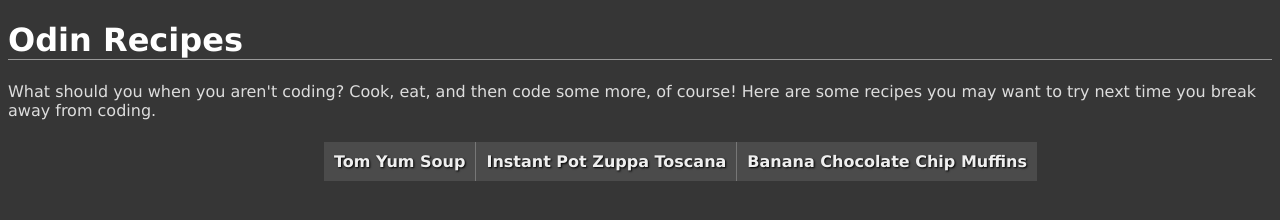
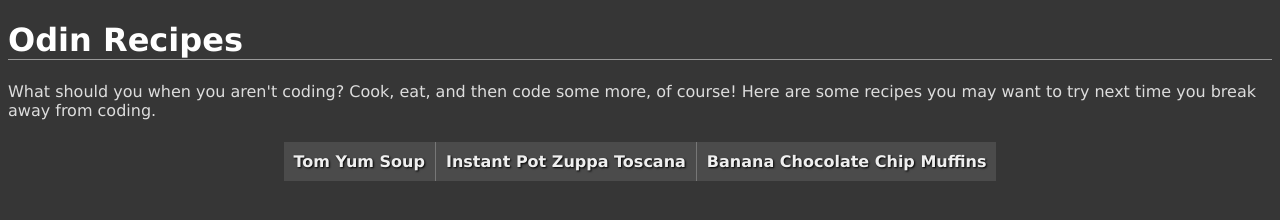
Before and after one commit to cyberstream/odin-recipes, a plain HTML site: page index.html in a window 1280 px wide. Drawn offline with Linux system fonts and the light colour scheme.

Commit message:
Fix flexbox centering/width issues

```diff
--- a/css/styles.css
+++ b/css/styles.css
@@ -13,10 +13,10 @@ h1, h2, h3, h4, h5, h6 {
 }
 
 .flex-box {
-    margin: 2em auto 1em auto;
+    margin-top: 2em;
     padding: 0px;
     display: flex;
-    width: 50%;
+    justify-content: center;
 }
 
 .flex-item {
```
